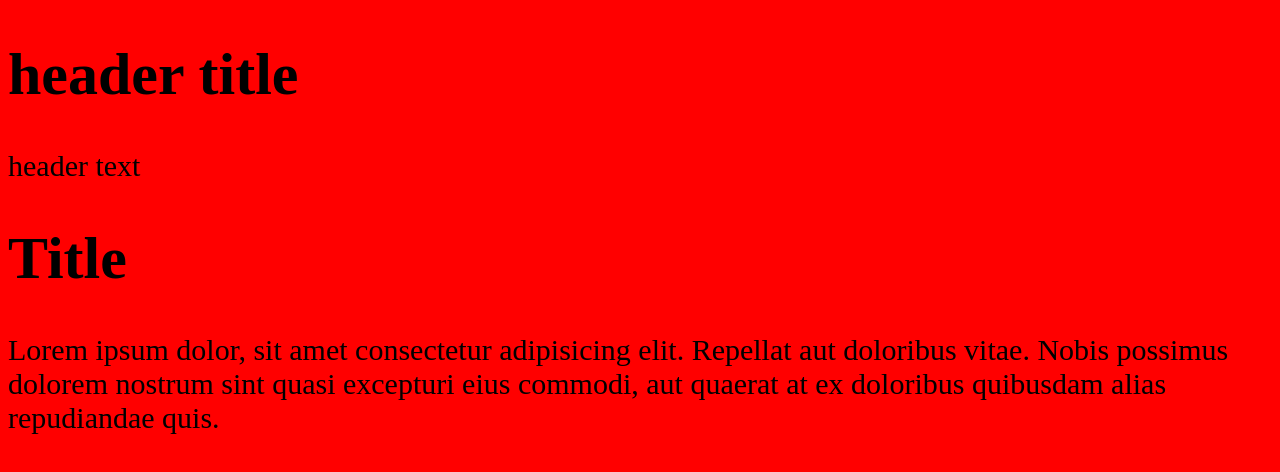
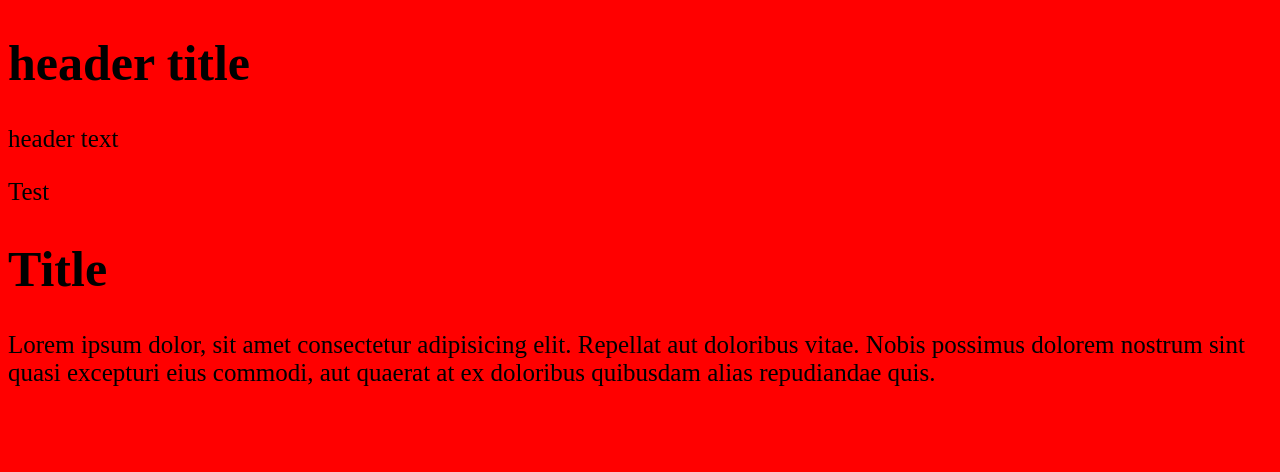
Before and after one commit to Greenfo/practice, a plain HTML site: page index.html in a window 1280 px wide. Drawn offline with Linux system fonts and the light colour scheme.

Commit message:
Upd master

```diff
--- a/css/style.css
+++ b/css/style.css
@@ -1,4 +1,4 @@
 body{
     background: red;
-    font-size: 30px;
+    font-size: 25px;
 }
--- a/index.html
+++ b/index.html
@@ -12,6 +12,7 @@
         <h1>header title</h1>
         <p>header text</p>
     </header>
+    <span>Test</span>
     <h1>Title</h1>
     <p>Lorem ipsum dolor, sit amet consectetur adipisicing elit. Repellat aut doloribus vitae. Nobis possimus dolorem nostrum sint quasi excepturi eius commodi, aut quaerat at ex doloribus quibusdam alias repudiandae quis.</p>
 </body>
```
